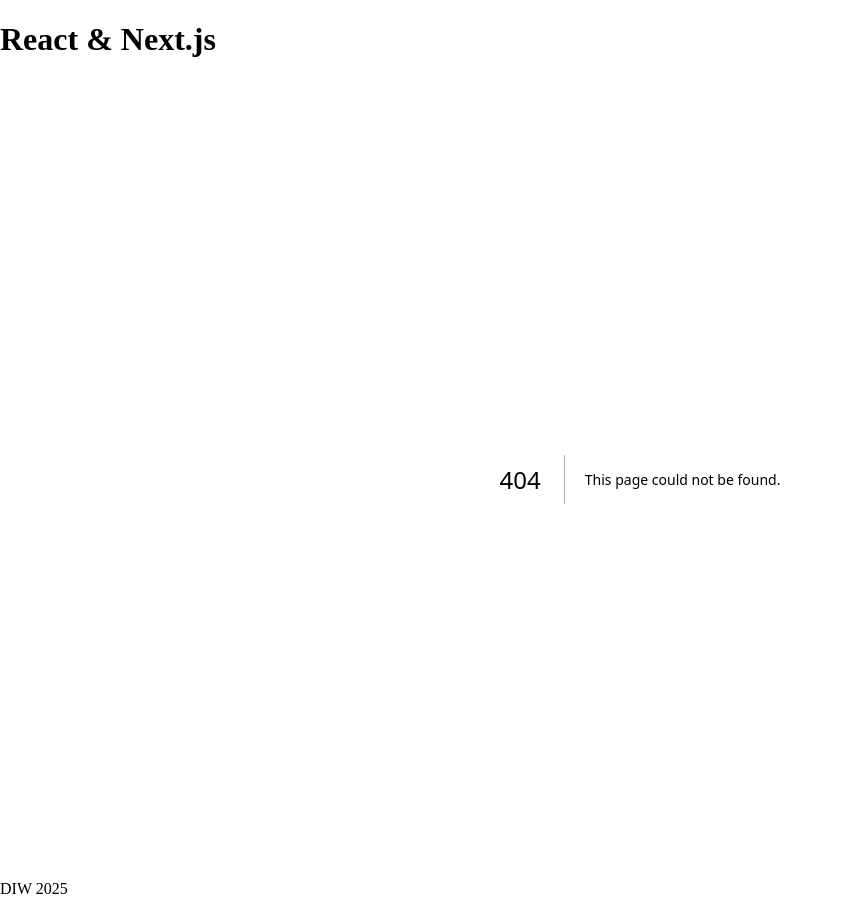
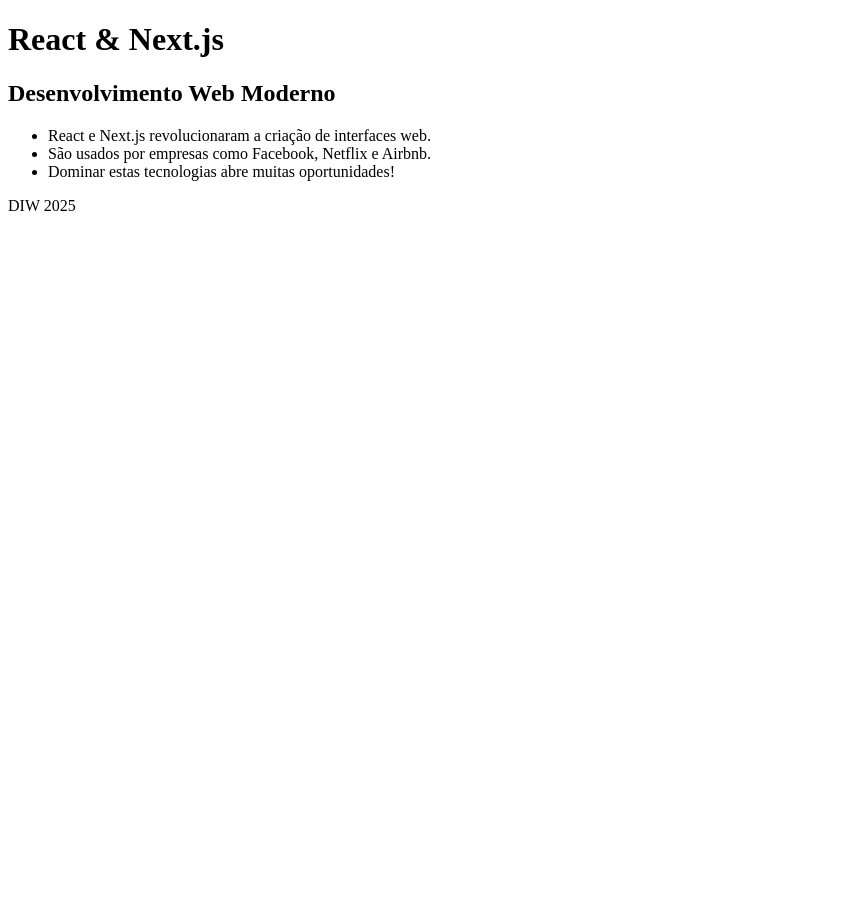
Before and after one commit to a22408989-filipaferreira/clickbait-ui, a Next.js app: page /about in a window 1280 px wide. Before the commit this address had no page. Shown: the whole page, without its empty margins (0-843 px from the left). After the commit the page ends 800 px from the top, so only its background shows below. Built offline with nearby package versions, Linux system fonts and the light colour scheme.

Commit message:
about page

```diff
--- /dev/null
+++ b/app/about/page.tsx
@@ -0,0 +1,12 @@
+export default function Page() {
+    return (
+        <>
+            <h2>Desenvolvimento Web Moderno</h2>
+            <ul>
+                <li>React e Next.js revolucionaram a criação de interfaces web.</li>
+                <li>São usados por empresas como Facebook, Netflix e Airbnb.</li>
+                <li>Dominar estas tecnologias abre muitas oportunidades!</li>
+            </ul>
+        </>
+    )
+}
```
